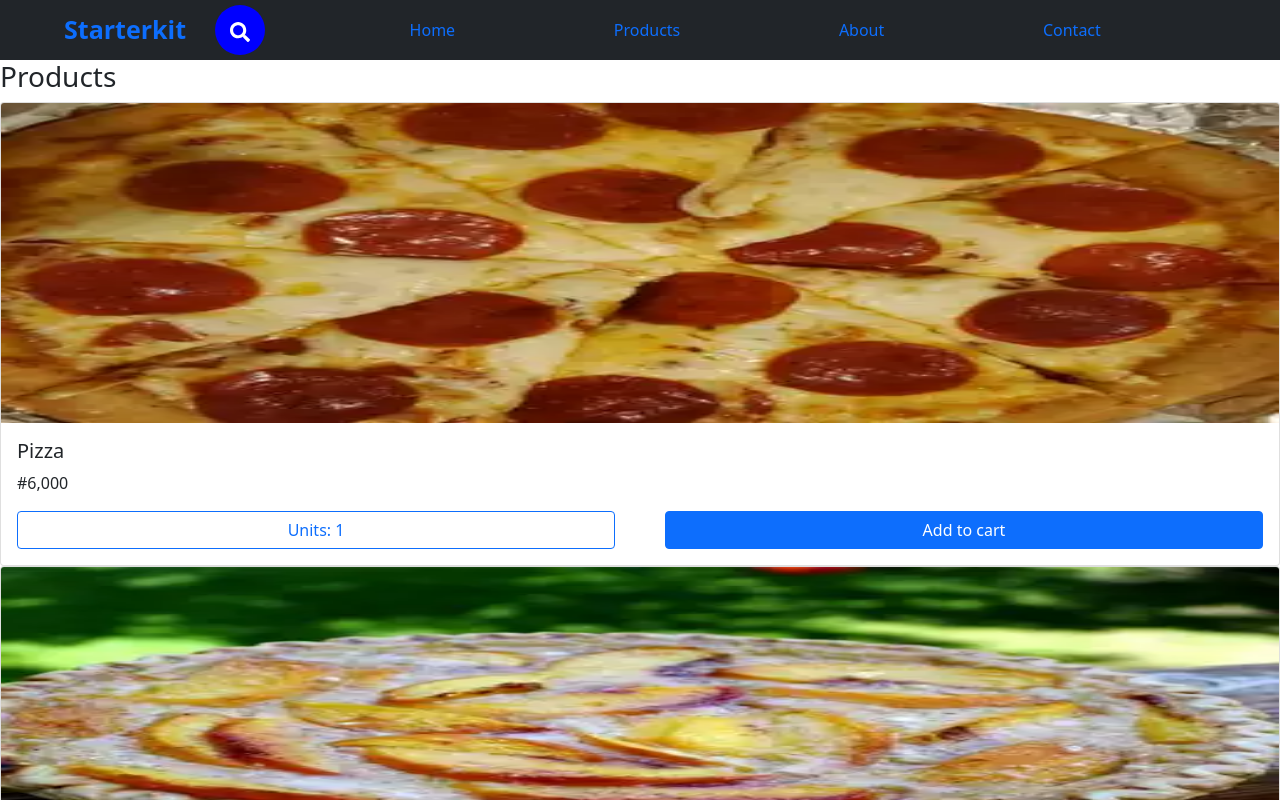
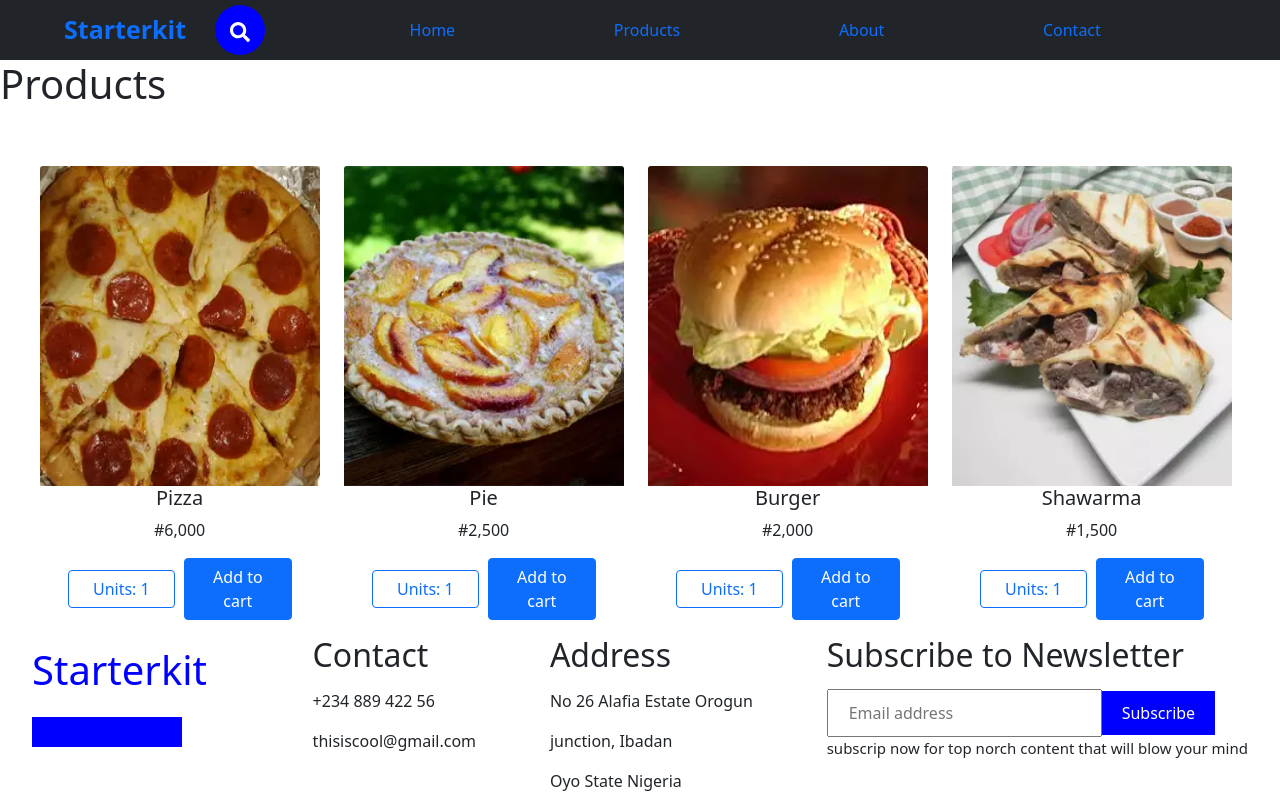
Before and after one commit to AyomideA-S/restaurant-website, a React (Create React App) app: page /product in a window 1280 px wide. Shown: the top 800 px of the page. Built offline with nearby package versions, Linux system fonts and the light colour scheme.

Commit message:
Styled Products page

```diff
--- a/src/components/Item.js
+++ b/src/components/Item.js
@@ -2,12 +2,13 @@ import React from 'react';
 
 const Item = ({name, price, imgSrc}) => {
     return (
-        <div className="card" style={{width: "100%"}}>
+        <div className="showcase-to section4-to" style={{width: "25%"}}>
+            <div className="container-to box-flex-to">
+                <div className="box-to">
                     <img className="card-img-top" src={imgSrc} alt="Meal" />
-            <div className="card-body">
                     <h5 className="card-title">{name}</h5>
                     <p className="card-text">{price}</p>
-                <div className='d-flex justify-content-between'>
+                    <div className="flex-gerne-to">
                         <button className="btn btn-outline-primary" style={{width: "48%"}}>
                             Units: 1
                         </button>
@@ -17,6 +18,7 @@ const Item = ({name, price, imgSrc}) => {
                     </div>
                 </div>
             </div>
+        </div>
     );
 }
 
--- a/src/pages/product.jsx
+++ b/src/pages/product.jsx
@@ -8,7 +8,11 @@ import Shawarma from '../images/shawarma.webp'
 const Product = () =>{
   return (
     <div>
-      <h3>Products</h3>
+      <div className="answer-section-header-to">
+        <h1>Products</h1>
+      </div>
+
+      <div className='box-flex-to container-to'>
         <Item
         imgSrc={Pizza}
         name="Pizza"
@@ -23,6 +27,8 @@ const Product = () =>{
         name="Shawarma"
         price="#1,500"/>
       </div>
+    </div>
+
   );
 };
 
```
Lines whose indentation alone changed are shown as unchanged.
